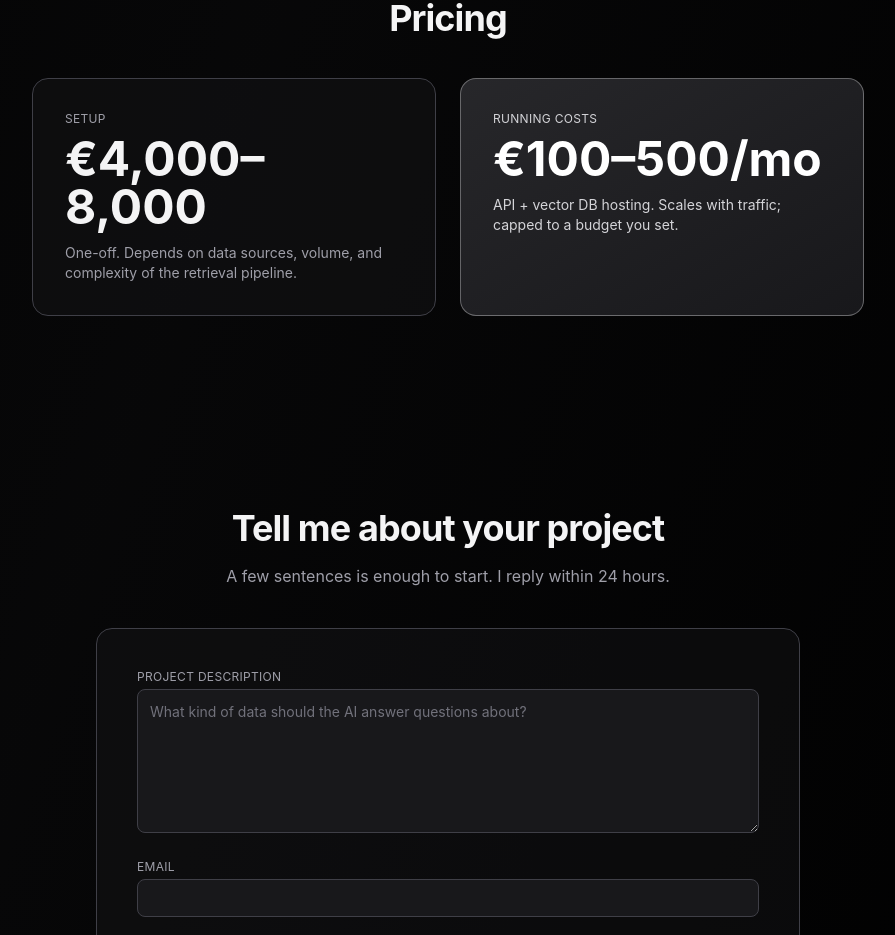
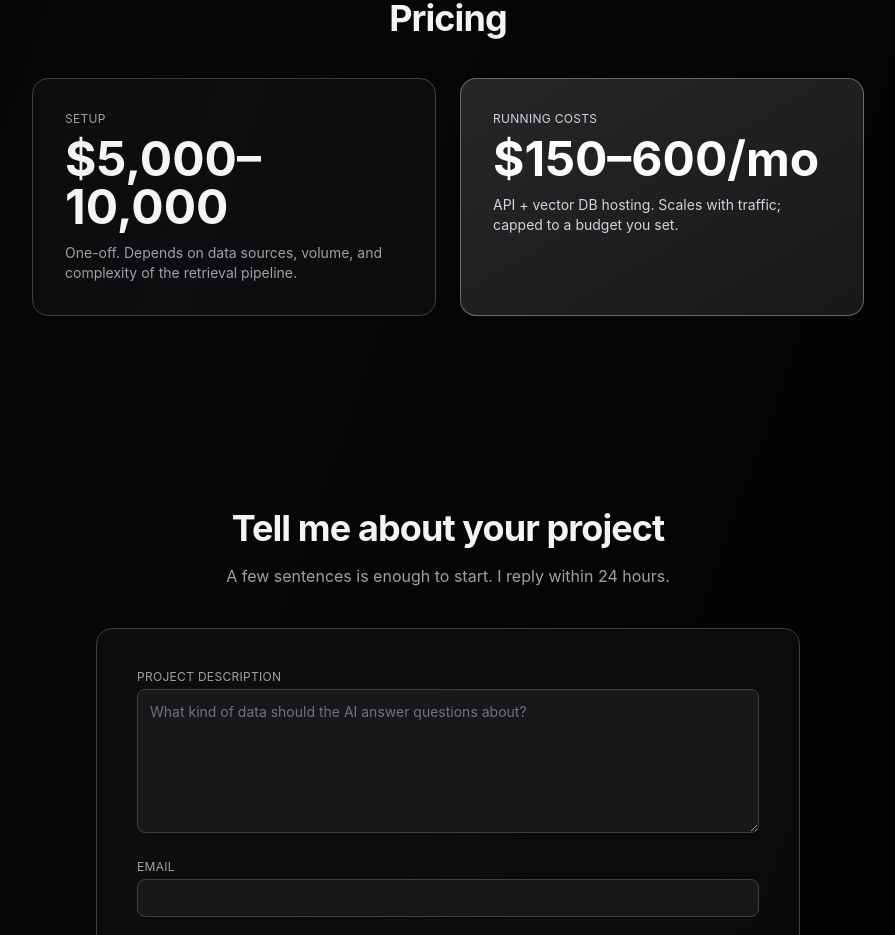
Before and after one commit to Decryptu/decrypt-portfolio, a Next.js app: page /ai-chat in a window 1280 px wide. Shown: the part 2340-3275 px from the top of the page, without its empty margins (192-1087 px from the left). Built offline with nearby package versions, Linux system fonts and the light colour scheme.

Commit message:
Convert AI chat pricing to dollars
Replace the remaining euro-denominated AI chat estimates with rounded-up USD ranges. Setup pricing is now ,000–10,000 and running costs are –600/mo.

```diff
--- a/src/app/ai-chat/page.tsx
+++ b/src/app/ai-chat/page.tsx
@@ -232,7 +232,7 @@ const Estimate: React.FC = () => (
       <div className="rounded-2xl border border-zinc-700 bg-zinc-900/40 p-8">
         <p className="text-xs text-zinc-400 uppercase tracking-wide">Setup</p>
         <p className="mt-2 font-bold font-display text-4xl text-zinc-100 md:text-5xl">
-          €4,000–8,000
+          $5,000–10,000
         </p>
         <p className="mt-3 text-sm text-zinc-400">
           One-off. Depends on data sources, volume, and complexity of the
@@ -244,7 +244,7 @@ const Estimate: React.FC = () => (
           Running costs
         </p>
         <p className="mt-2 font-bold font-display text-4xl text-white md:text-5xl">
-          €100–500/mo
+          $150–600/mo
         </p>
         <p className="mt-3 text-sm text-zinc-300">
           API + vector DB hosting. Scales with traffic; capped to a budget you
```
Also changed, not shown: 1 other file (tests, documents, lock files or other folders).
